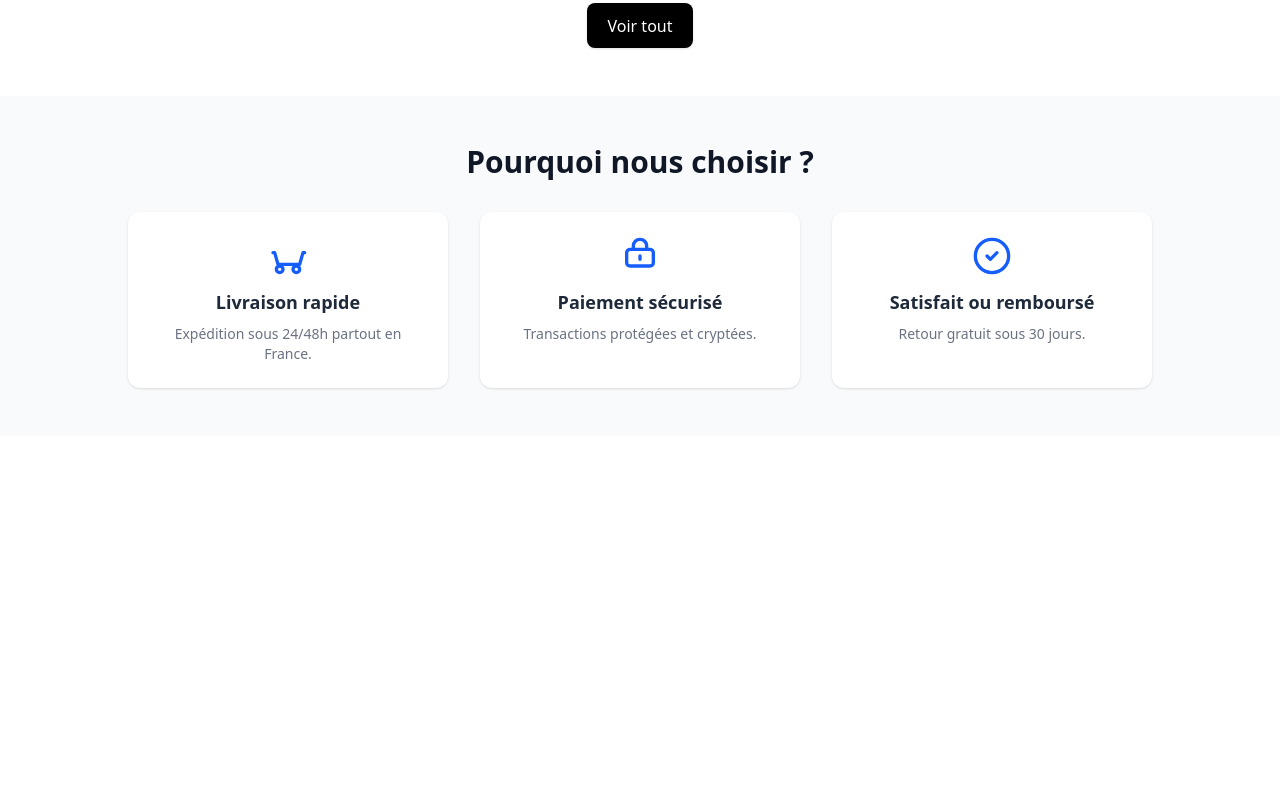
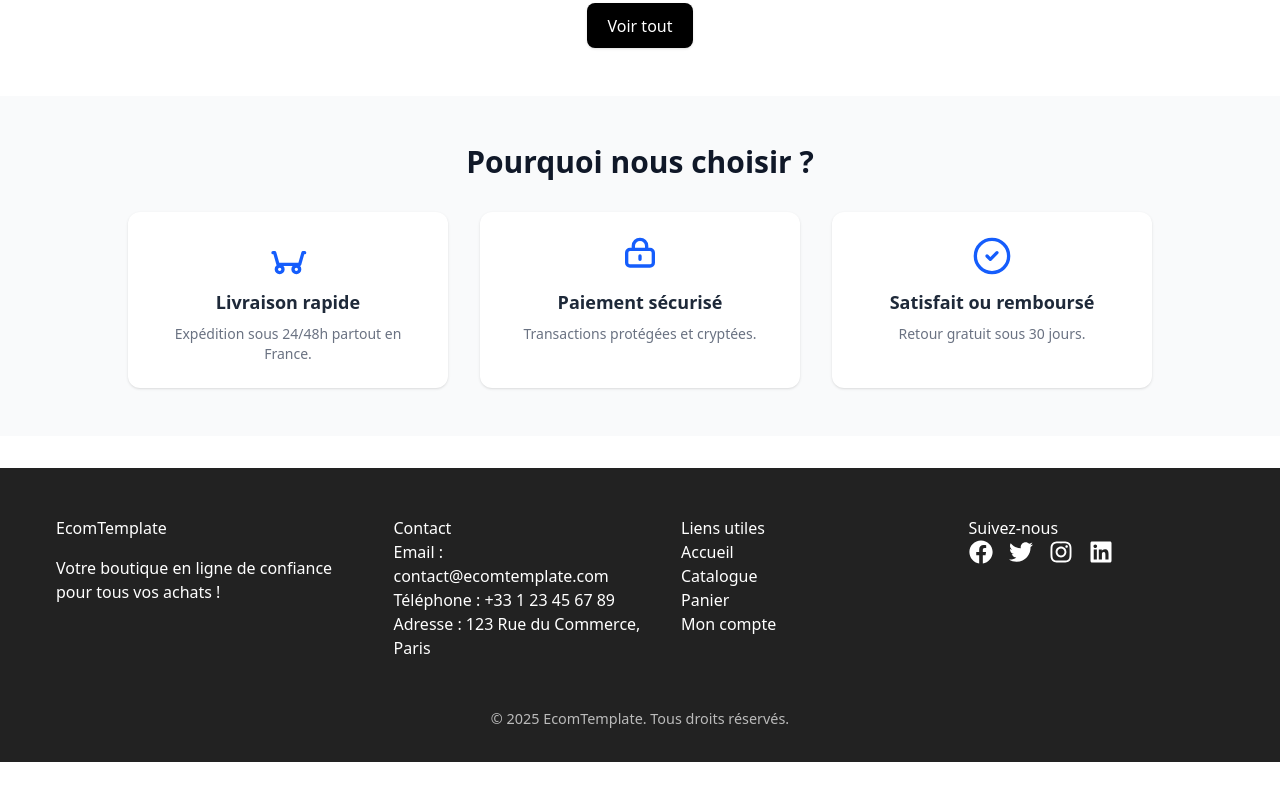
Before and after one commit to Sullivankow/ecom_template_react_php, a React (Vite) app in the folder ecomFront/: page / in a window 1280 px wide. Shown: the part 1951-2751 px from the top of the page. Before the commit the page ends 2459 px from the top, so only its background shows below. Built offline with nearby package versions, Linux system fonts and the light colour scheme.

Commit message:
Ajout footer

```diff
--- a/ecomFront/package.json
+++ b/ecomFront/package.json
@@ -20,6 +20,7 @@
     "react": "^19.2.0",
     "react-dom": "^19.2.0",
     "react-hook-form": "^7.68.0",
+    "react-icons": "^5.5.0",
     "react-router-dom": "^7.10.1",
     "tailwindcss": "^4.1.18",
     "zod": "^4.2.1"
--- a/ecomFront/src/App.tsx
+++ b/ecomFront/src/App.tsx
@@ -5,7 +5,7 @@ import Topbar from './components/layout/topbar';
 import Hero from './components/layout/hero';
 import BestSellerSection from './components/layout/bestSellerSection';
 import AvantageSection from './components/layout/avantageSection';
-
+import Footer from './components/layout/footer';
 import { BrowserRouter as Router, Routes, Route } from 'react-router-dom';
 import CategorySection from './components/layout/categorySection';
 
@@ -25,6 +25,7 @@ function App() {
       <BestSellerSection />
       <CategorySection />
       <AvantageSection />
+      <Footer />
 
       <Routes>
         <Route path="/" element={<Accueil />} />
--- /dev/null
+++ b/ecomFront/src/components/layout/footer.tsx
@@ -0,0 +1,44 @@
+import React from "react";
+import { FaFacebook, FaTwitter, FaInstagram, FaLinkedin } from "react-icons/fa";
+
+const Footer: React.FC = () => {
+  return (
+    <footer style={{ background: "#222", color: "#fff", padding: "2rem 0", marginTop: "2rem" }}>
+      <div style={{ maxWidth: "1200px", margin: "0 auto", display: "flex", flexWrap: "wrap", justifyContent: "space-between", alignItems: "flex-start" }}>
+        <div style={{ flex: "1 1 250px", margin: "1rem" }}>
+          <h2 style={{ marginBottom: "1rem" }}>EcomTemplate</h2>
+          <p>Votre boutique en ligne de confiance pour tous vos achats !</p>
+        </div>
+        <div style={{ flex: "1 1 200px", margin: "1rem" }}>
+          <h3>Contact</h3>
+          <p>Email : contact@ecomtemplate.com</p>
+          <p>Téléphone : +33 1 23 45 67 89</p>
+          <p>Adresse : 123 Rue du Commerce, Paris</p>
+        </div>
+        <div style={{ flex: "1 1 200px", margin: "1rem" }}>
+          <h3>Liens utiles</h3>
+          <ul style={{ listStyle: "none", padding: 0 }}>
+            <li><a href="/" style={{ color: "#fff", textDecoration: "none" }}>Accueil</a></li>
+            <li><a href="/catalog" style={{ color: "#fff", textDecoration: "none" }}>Catalogue</a></li>
+            <li><a href="/cart" style={{ color: "#fff", textDecoration: "none" }}>Panier</a></li>
+            <li><a href="/account" style={{ color: "#fff", textDecoration: "none" }}>Mon compte</a></li>
+          </ul>
+        </div>
+        <div style={{ flex: "1 1 200px", margin: "1rem" }}>
+          <h3>Suivez-nous</h3>
+          <div style={{ display: "flex", gap: "1rem", fontSize: "1.5rem" }}>
+            <a href="https://facebook.com" target="_blank" rel="noopener noreferrer" style={{ color: "#fff" }}><FaFacebook /></a>
+            <a href="https://twitter.com" target="_blank" rel="noopener noreferrer" style={{ color: "#fff" }}><FaTwitter /></a>
+            <a href="https://instagram.com" target="_blank" rel="noopener noreferrer" style={{ color: "#fff" }}><FaInstagram /></a>
+            <a href="https://linkedin.com" target="_blank" rel="noopener noreferrer" style={{ color: "#fff" }}><FaLinkedin /></a>
+          </div>
+        </div>
+      </div>
+      <div style={{ textAlign: "center", marginTop: "2rem", fontSize: "0.9rem", color: "#bbb" }}>
+        &copy; {new Date().getFullYear()} EcomTemplate. Tous droits réservés.
+      </div>
+    </footer>
+  );
+};
+
+export default Footer;
```
Also changed, not shown: 1 other file (tests, documents, lock files or other folders).
